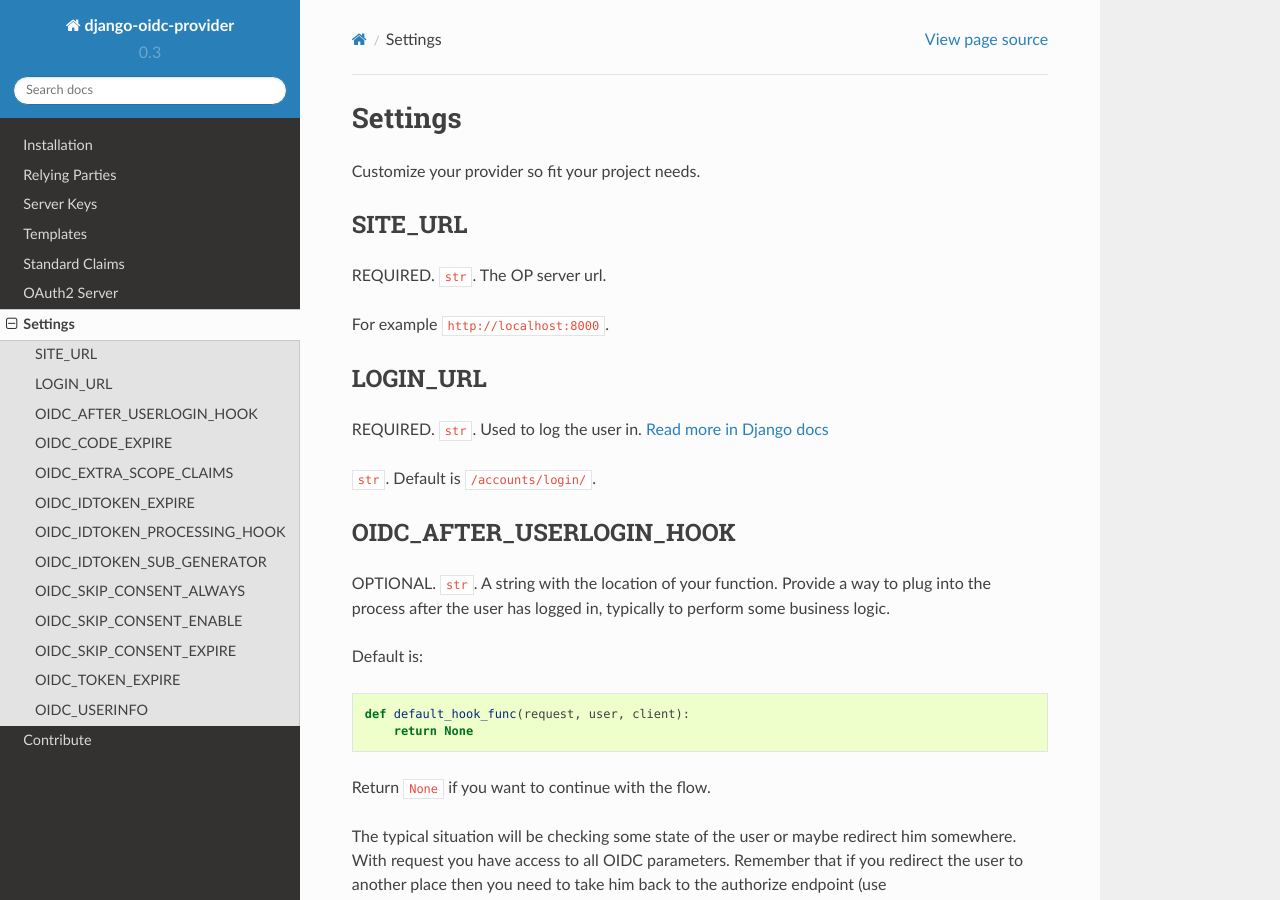
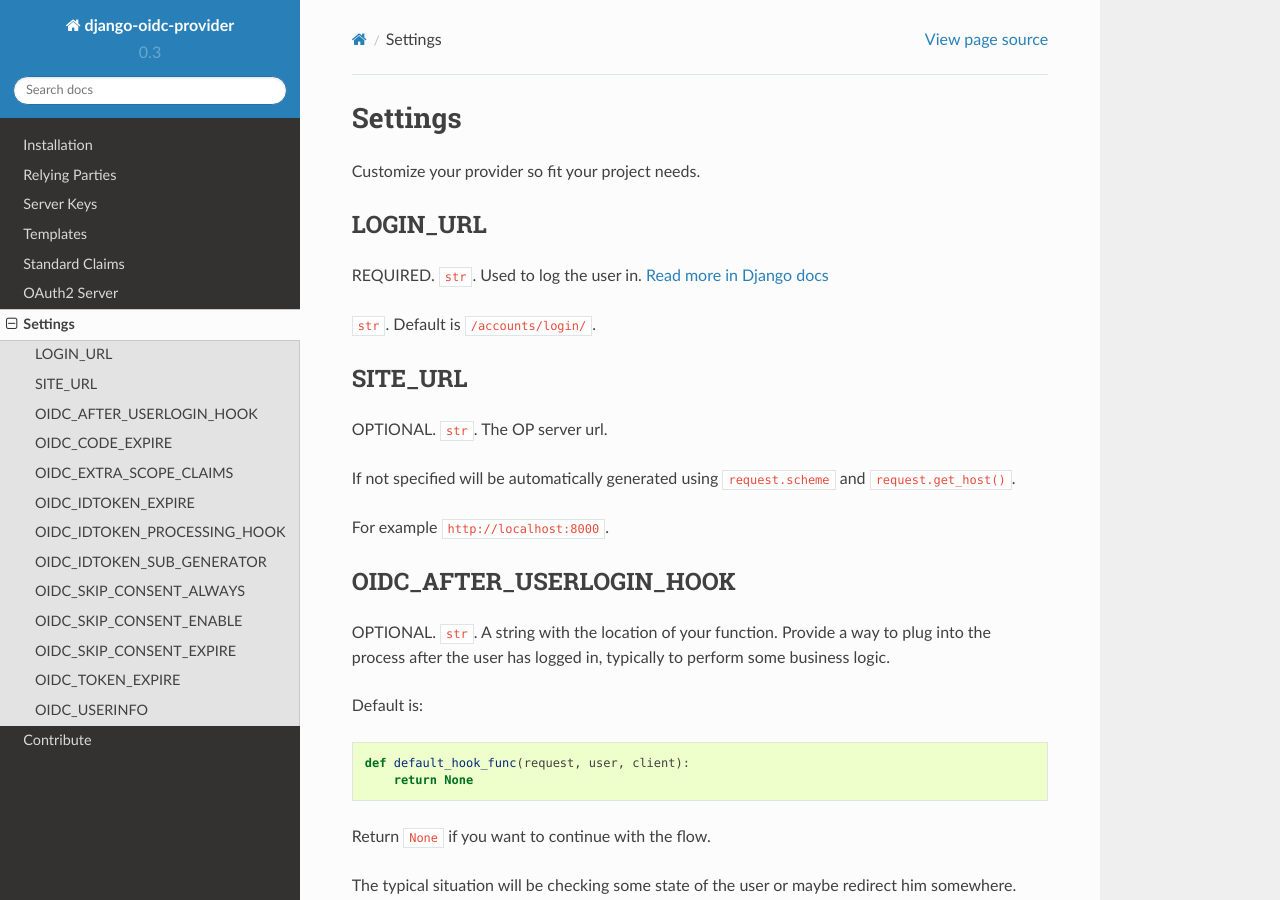
Before and after one commit to juanifioren/django-oidc-provider, a Sphinx documentation site: the page built from docs/sections/settings.rst, in a window 1280 px wide and 900 px high. Built offline with Sphinx 7.4.7 and the Read the Docs theme 2.0.0, drawn with Linux system fonts in a browser that asks for light colours.

Commit message:
Update docs.

```diff
--- a/docs/sections/installation.rst
+++ b/docs/sections/installation.rst
@@ -46,5 +46,4 @@ Generate server RSA key and run migrations (if you don't)::
 
 Add required variables to your project settings::
 
-    SITE_URL = 'http://localhost:8000'
     LOGIN_URL = '/accounts/login/'
--- a/docs/sections/settings.rst
+++ b/docs/sections/settings.rst
@@ -5,19 +5,21 @@ Settings
 
 Customize your provider so fit your project needs.
 
-SITE_URL
-========
-
-REQUIRED. ``str``. The OP server url.
-
-For example ``http://localhost:8000``.
-
 LOGIN_URL
 =========
 
 REQUIRED. ``str``. Used to log the user in. `Read more in Django docs <https://docs.djangoproject.com/en/1.7/ref/settings/#login-url>`_
 
 ``str``. Default is ``/accounts/login/``.
+
+SITE_URL
+========
+
+OPTIONAL. ``str``. The OP server url.
+
+If not specified will be automatically generated using ``request.scheme`` and ``request.get_host()``.
+
+For example ``http://localhost:8000``.
 
 OIDC_AFTER_USERLOGIN_HOOK
 =========================
```
